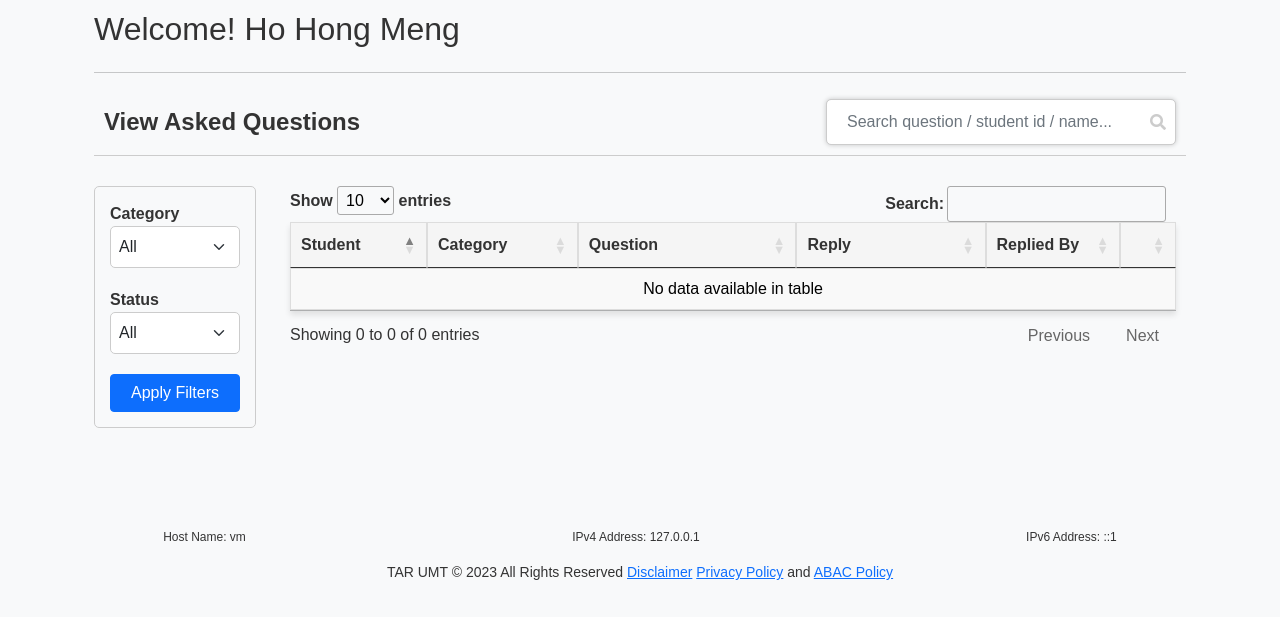
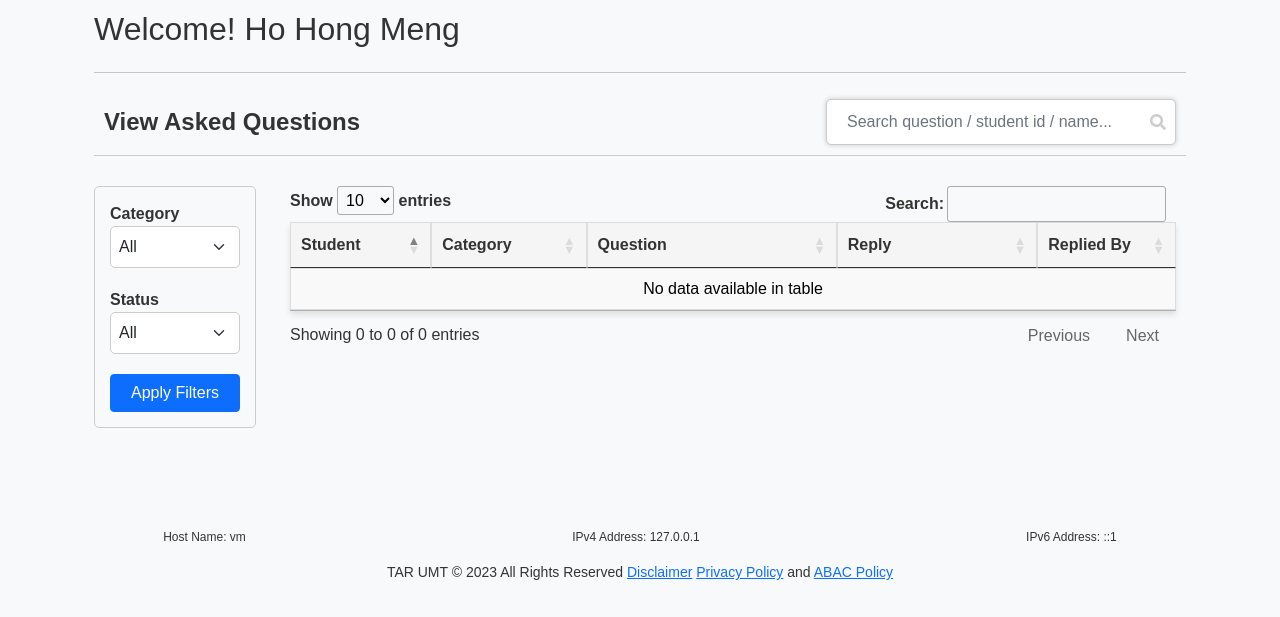
Before and after one commit to melvinho77/hhm-semAssignment, a Flask app: page /adminContactUs in a window 1280 px wide. Shown: the top 617 px of the page. Run offline with Flask 3, Linux system fonts and the light colour scheme; the visitor is signed in with stand-in values (Sample User, id 1); data that the repository does not hold is empty; some libraries are stand-ins or nearby versions.

Commit message:
Update adminContactUs.html

```diff
--- a/templates/adminContactUs.html
+++ b/templates/adminContactUs.html
@@ -383,7 +383,6 @@
                                     <th>Question</th>
                                     <th>Reply</th>
                                     <th>Replied By</th>
-                                    <th></th>
                                 </tr>
                             </thead>
                             <tbody>
@@ -410,7 +409,7 @@
                             </tbody>
                         </table>
                         <!-- Pagination links -->
-                        <div class="pagination">
+                        <!-- <div class="pagination">
                             <a href="{{ url_for('adminContactUs', page=1) }}" class="prev" {% if current_page==1
                                 %}style="display:none;" {% endif %}>Previous</a>
 
@@ -421,7 +420,7 @@
 
                             <a href="{{ url_for('adminContactUs', page=num_pages) }}" class="next" {% if
                                 current_page==num_pages or num_pages==0 %}style="display:none;" {% endif %}>Next</a>
-                        </div>
+                        </div> -->
                     </div>
                 </div>
             </div>
@@ -460,7 +459,6 @@
     <script>
         $(document).ready(function () {
             $('#data-table').DataTable();
-            searching: false // Disable search feature
         });
     </script>
 
```
